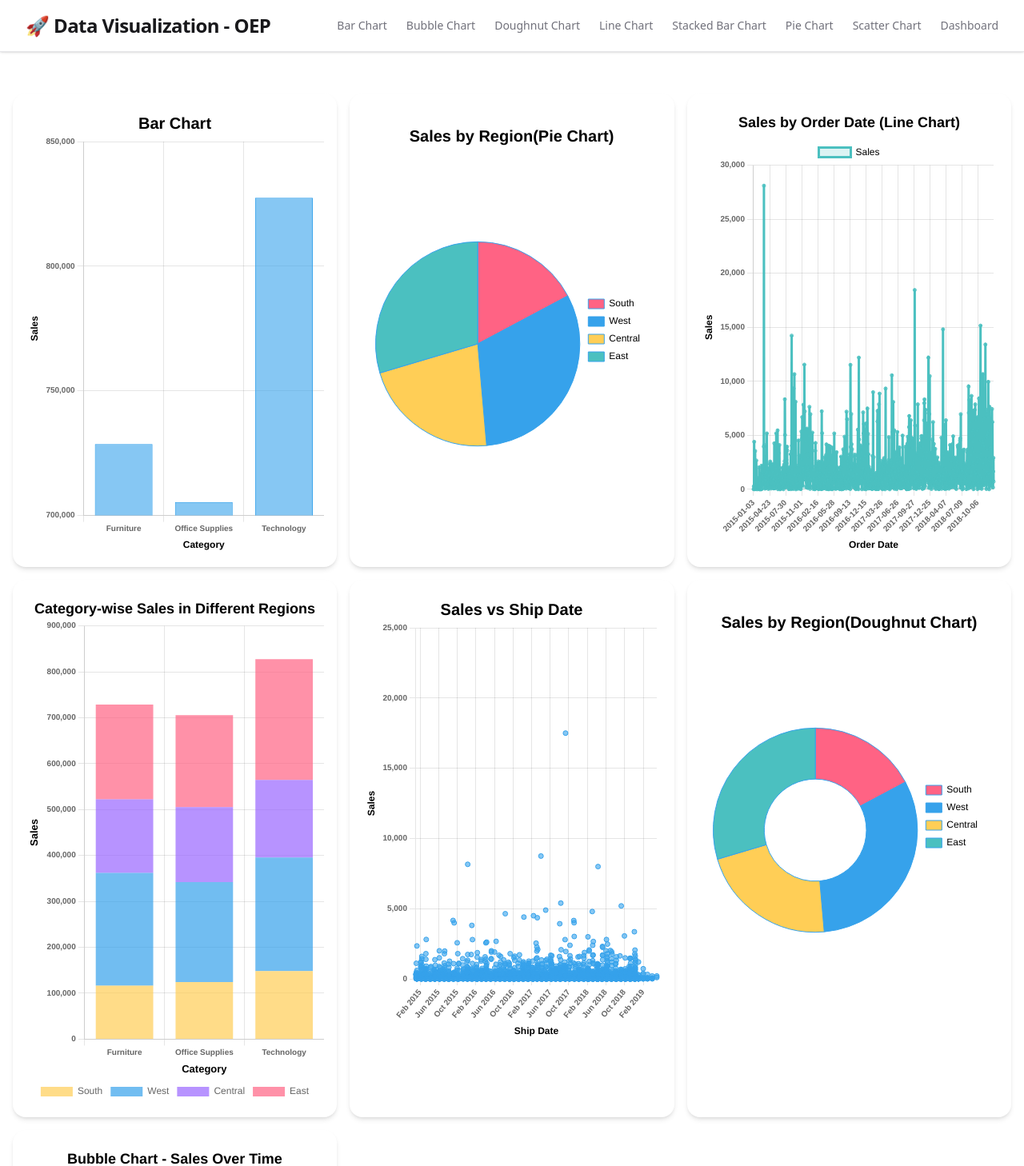
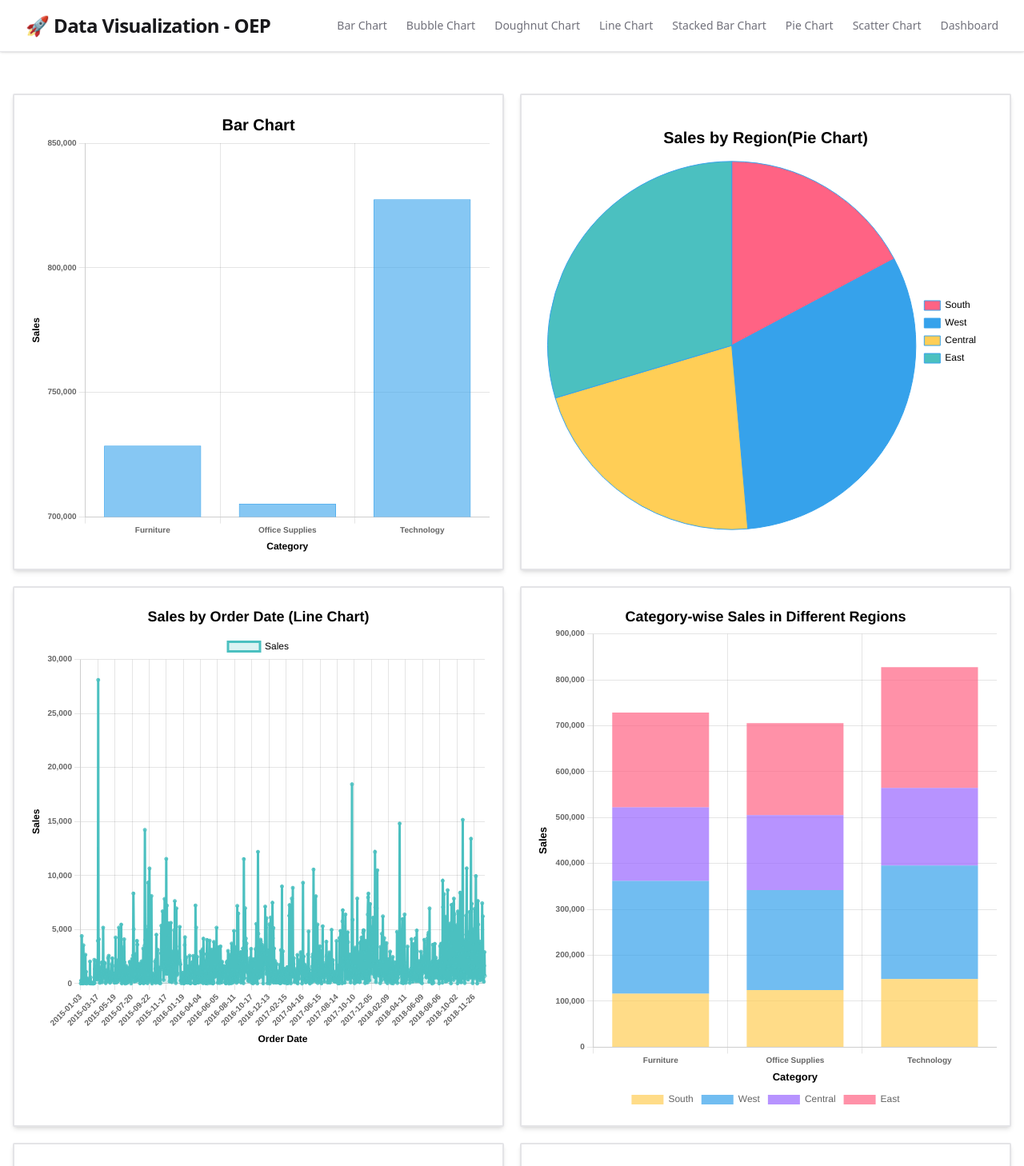
Before and after one commit to DDev750wala/dv-oep, a React (Vite) app: page / in a window 1280 px wide. Shown: the top 1458 px of the page at 80% size. Built offline with nearby package versions, Linux system fonts and the light colour scheme.

Commit message:
refactor: enhance loading state presentation across multiple chart components

```diff
--- a/src/components/BarChart.tsx
+++ b/src/components/BarChart.tsx
@@ -90,7 +90,11 @@ const BarChart = () => {
     }, [data]);
 
     if (loading) {
-        return <div>Loading...</div>;
+        return (
+            <div className="flex justify-center items-center h-[70vh]">
+                <h1>Loading...</h1>
+            </div>
+        );
     }
 
     // if (!data || data.length === 0) return <p>Loading chart data...</p>;
--- a/src/components/BubbleChart.tsx
+++ b/src/components/BubbleChart.tsx
@@ -60,7 +60,13 @@ const BubbleChart = () => {
         setLoading(false);
     }, [data]);
 
-    if (loading) return <div>Loading...</div>;
+    if (loading) {
+        return (
+            <div className="flex justify-center items-center h-[70vh]">
+                <h1>Loading...</h1>
+            </div>
+        );
+    }
 
     if (!data || data.length === 0) return <p>Loading chart data...</p>;
 
--- a/src/components/DashBoard.tsx
+++ b/src/components/DashBoard.tsx
@@ -9,26 +9,26 @@ import BubbleChart from "./BubbleChart";
 
 export default function DashBoard() {
     return (
-        <div className="grid grid-cols-1 sm:grid-cols-2 lg:grid-cols-3 gap-4 p-4">
-            <div className="bg-white rounded-2xl shadow-md p-4">
+        <div className="grid grid-cols-1 md:grid-cols-2 gap-5 p-4">
+            <div className="bg-white rounded-xs shadow-md p-4 border-2">
                 <BarChart />
             </div>
-            <div className="bg-white rounded-2xl shadow-md p-4">
+            <div className="bg-white rounded-xs shadow-md p-4 border-2">
                 <PieChart />
             </div>
-            <div className="bg-white rounded-2xl shadow-md p-4">
+            <div className="bg-white rounded-xs shadow-md p-4 border-2">
                 <LineChart />
             </div>
-            <div className="bg-white rounded-2xl shadow-md p-4">
+            <div className="bg-white rounded-xs shadow-md p-4 border-2">
                 <StackedBarChart />
             </div>
-            <div className="bg-white rounded-2xl shadow-md p-4">
+            <div className="bg-white rounded-xs shadow-md p-4 border-2">
                 <ScatterChart />
             </div>
-            <div className="bg-white rounded-2xl shadow-md p-4">
+            <div className="bg-white rounded-xs shadow-md p-4 border-2">
                 <DoughNut />
             </div>
-            <div className="bg-white rounded-2xl shadow-md p-4">
+            <div className="bg-white rounded-xs shadow-md p-4 border-2">
                 <BubbleChart />
             </div>
         </div>
--- a/src/components/LineChart.tsx
+++ b/src/components/LineChart.tsx
@@ -153,7 +153,9 @@ const LineChart = () => {
             />
         </div>
     ) : (
-        <div>No data available</div>
+        <div className="flex justify-center items-center h-[70vh]">
+            <h1>Loading...</h1>
+        </div>
     );
 };
 
--- a/src/components/PieChart.tsx
+++ b/src/components/PieChart.tsx
@@ -84,10 +84,12 @@ const PieChart = () => {
         setLoading(false);
     }, [data]);
 
-    // if (!data || data.length === 0) return <p>Loading chart data...</p>;
-
     if (loading) {
-        return <div>Loading...</div>;
+        return (
+            <div className="flex justify-center items-center h-[70vh]">
+                <h1>Loading...</h1>
+            </div>
+        );
     }
 
     return data ? (
--- a/src/components/StackedBar.tsx
+++ b/src/components/StackedBar.tsx
@@ -131,7 +131,9 @@ const StackedBarChart = () => {
             />
         </div>
     ) : (
-        <div>No data available</div>
+        <div className="flex justify-center items-center h-[70vh]">
+            <h1>Loading...</h1>
+        </div>
     );
 };
 
```
